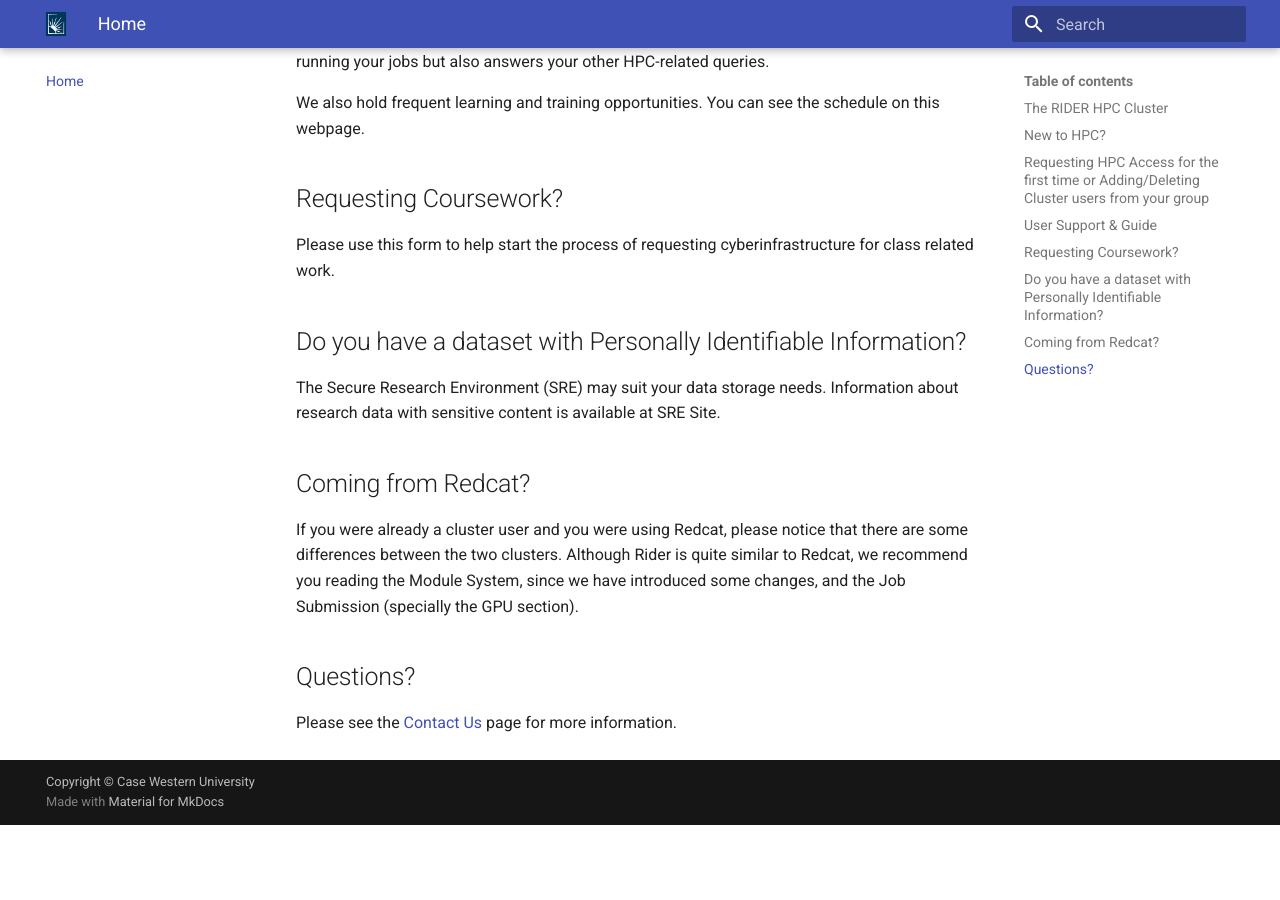
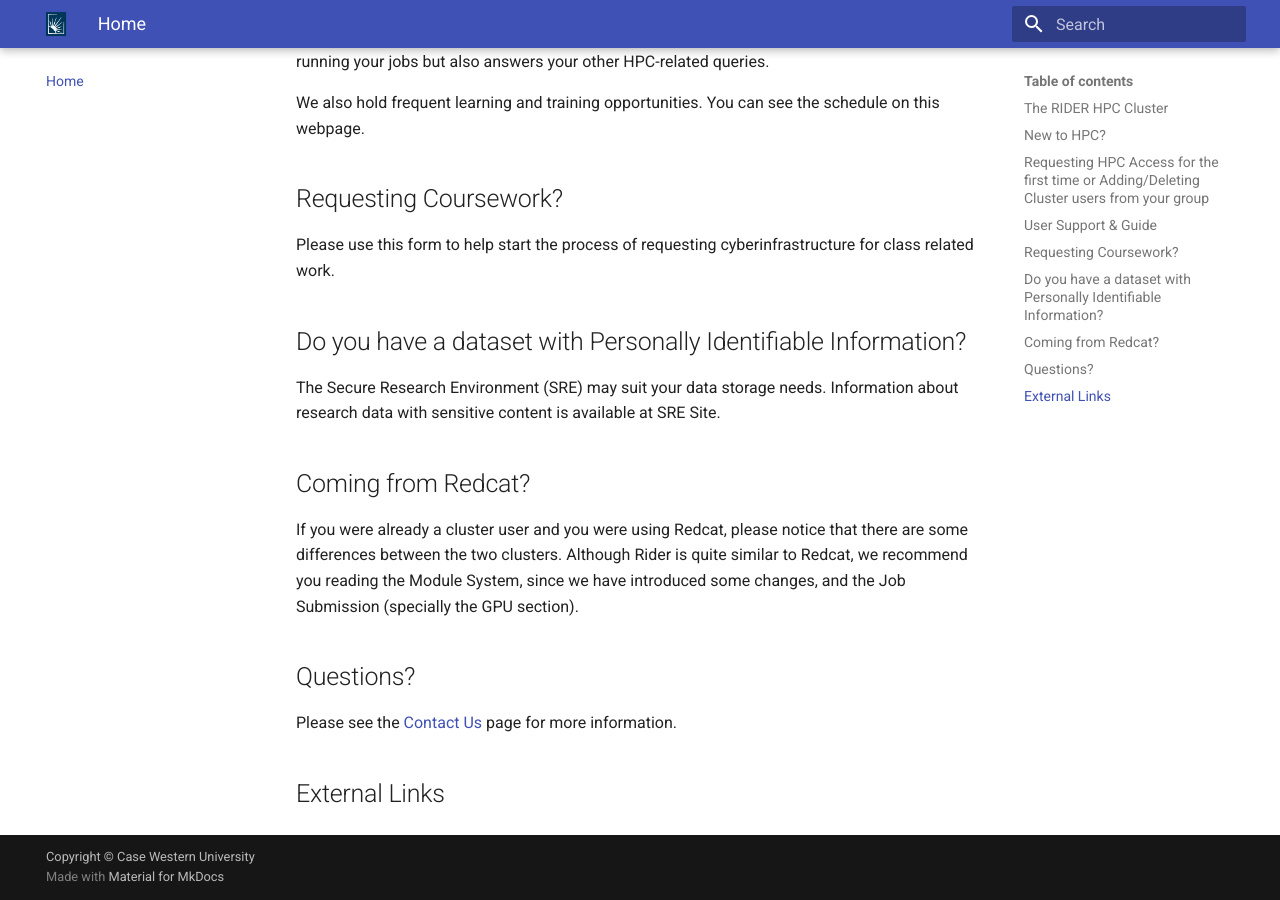
Before and after one commit to robotgoat/HPC, an MkDocs documentation site: the page built from docs/index.md, in a window 1280 px wide and 900 px high, scrolled down 1408 px. Built offline with MkDocs 1.6.1 and Material for MkDocs 9.7.7, drawn with Linux system fonts in a browser that asks for light colours; before the commit the page ends 2233 px from its top, so only the background shows below that.

Commit message:
external links

```diff
--- a/docs/index.md
+++ b/docs/index.md
@@ -52,3 +52,5 @@
 ## Questions?
 
 Please see the [Contact Us](contact_us.md) page for more information.
+
+## External Links
```
